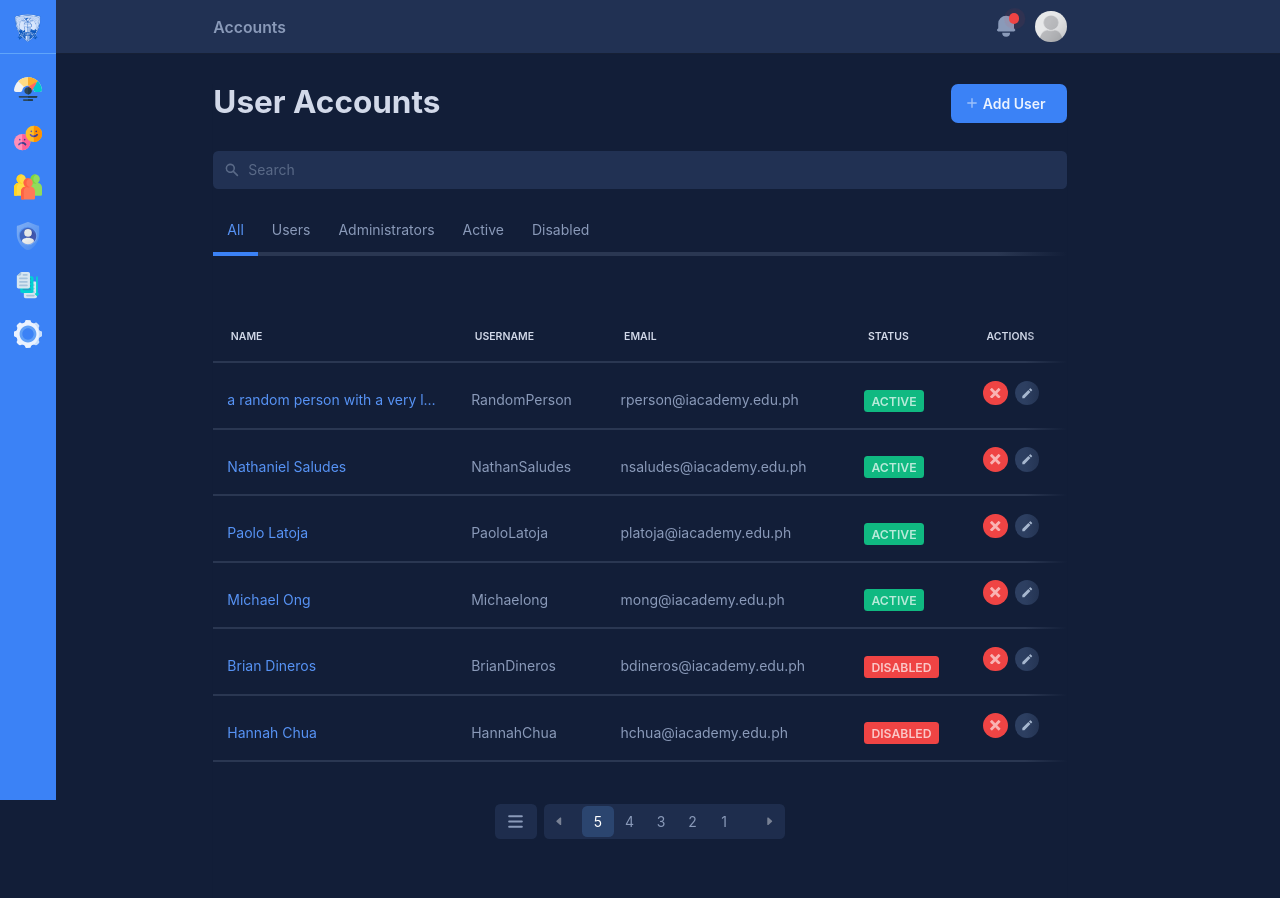
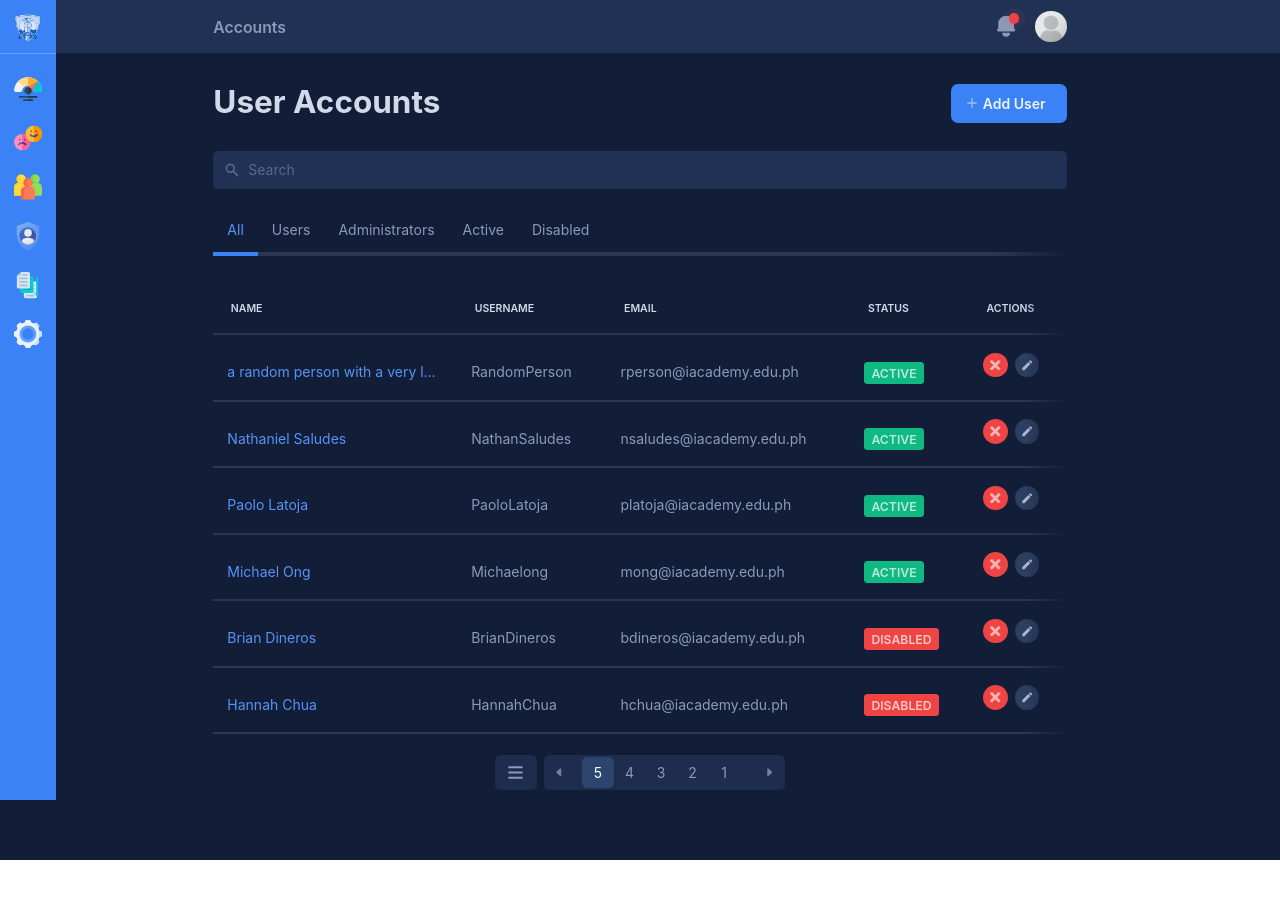
Before and after one commit to NathanSaludes/emmy-next, a Next.js app: page /accounts in a window 1280 px wide. Shown: the top 898 px of the page. After the commit the page ends 860 px from the top, so only its background shows below. Built offline with nearby package versions, Linux system fonts and the light colour scheme.

Commit message:
removed the margin styling of List component. Prevent unwanted margins when re-using the component in other pages.

```diff
--- a/components/List/List.js
+++ b/components/List/List.js
@@ -11,7 +11,7 @@ primaryColumn - key identifier column for responsive view mode
 ------------------------------------------------------------ */
 function List({ data, headers, primaryColumn, toggleSort, sortedColumn, sortDirection }) {
 	return (
-		<div className={`table w-full mt-8 mb-6`}>
+		<div className={`table w-full`}>
 			<ListHeader headers={headers} primaryColumn={primaryColumn} toggleSort={toggleSort} sortedColumn={sortedColumn} sortDirection={sortDirection} />
 			<ListBody data={data} primaryColumn={primaryColumn} headers={headers} />
 		</div>
```
